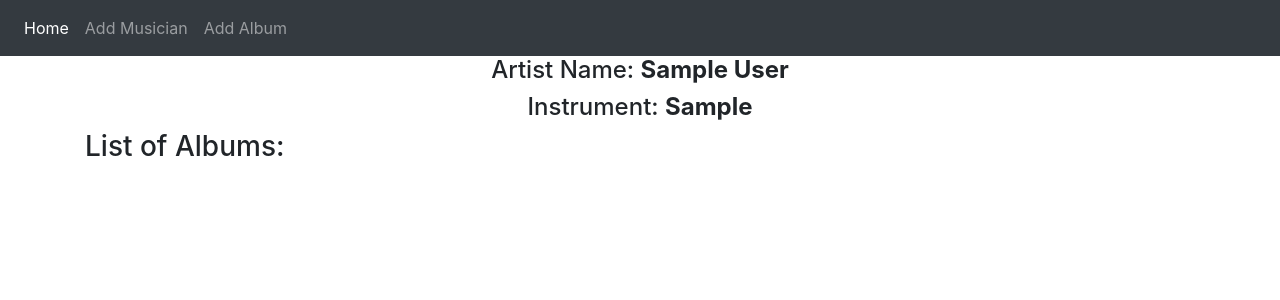
After one commit to muzahid2559/CRUD_Operation_with_Django, a Django app: page /album_list/1/ in a window 1280 px wide. The commit adds this page. Shown: the top 300 px of the page. Run offline with Django 4.2, Linux system fonts and the light colour scheme; tables that the repository leaves empty hold one stand-in row (values such as "Sample post"); some libraries are stand-ins or nearby versions.

Commit message:
feat: Dynamic Template - Part 1
create album_list.html file and show
musician_info(first_name,last_name,instrument)

```diff
--- a/CRUD/urls.py
+++ b/CRUD/urls.py
@@ -10,4 +10,5 @@ urlpatterns = [
     path('', views.index, name='index'),
     path('add_musician/', views.musician_form, name='musician_form'),
     path('add_album/', views.album_form, name='album_form'),
+    path('album_list/<int:musician_id>/', views.album_list, name='album_list'),
 ]
--- a/CRUD/views.py
+++ b/CRUD/views.py
@@ -9,8 +9,9 @@ def index(request):
     diction = {'title':'Home Page', 'musician_list':musician_list}
     return render(request,'CRUD/index.html',context=diction)
 
-def album_list(request):
-    diction = {'title':'List of Albums'}
+def album_list(request, musician_id):
+    musician_info = Musician.objects.get(pk=musician_id)
+    diction = {'title':'List of Albums', 'musician_info':musician_info}
     return render(request,'CRUD/album_list.html',context=diction)
 
 def musician_form(request):
--- /dev/null
+++ b/templates/CRUD/album_list.html
@@ -0,0 +1,9 @@
+<!DOCTYPE html>
+{% extends "CRUD/base.html" %}
+
+{% block body_block %}
+<h4 style="text-align:center;">Artist Name: <span style="font-weight:bold;">{{ musician_info.first_name }} {{ musician_info.last_name }}</span></h4>
+<h4 style="text-align:center;">Instrument: <span style="font-weight:bold;">{{ musician_info.instrument }}</span></h4>
+
+<h3>List of Albums:</h3>
+{% endblock %}
--- a/templates/CRUD/index.html
+++ b/templates/CRUD/index.html
@@ -8,7 +8,7 @@
 <ol>
   {% if musician_list %}
   {% for musician in musician_list %}
-  <li><a href="">{{ musician.first_name }} {{ musician.last_name }}</a></li>
+  <li><a href="{% url 'CRUD:album_list' musician_id=musician.id %}">{{ musician.first_name }} {{ musician.last_name }}</a></li>
 
   {% endfor %}
   {% else %}
```
